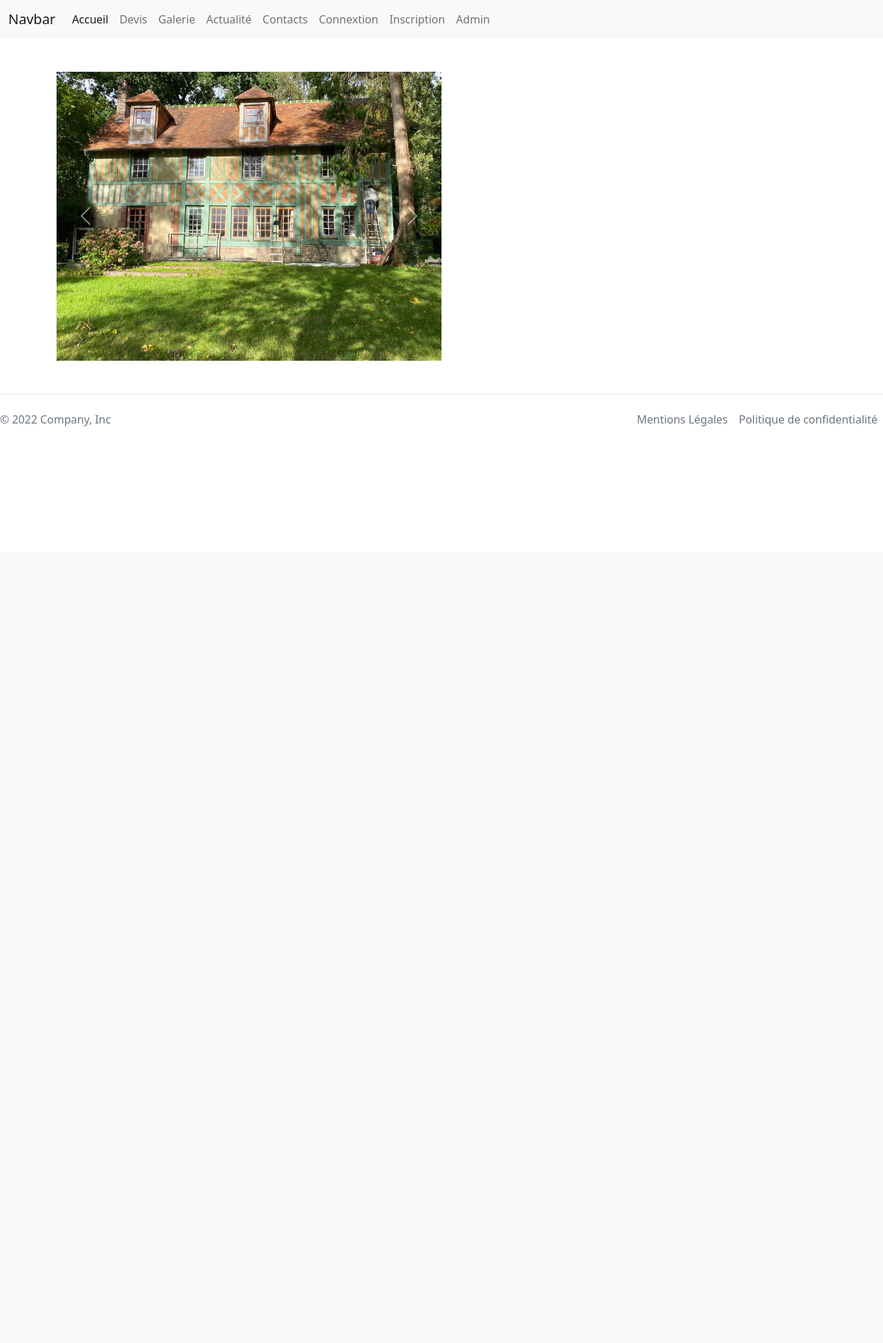
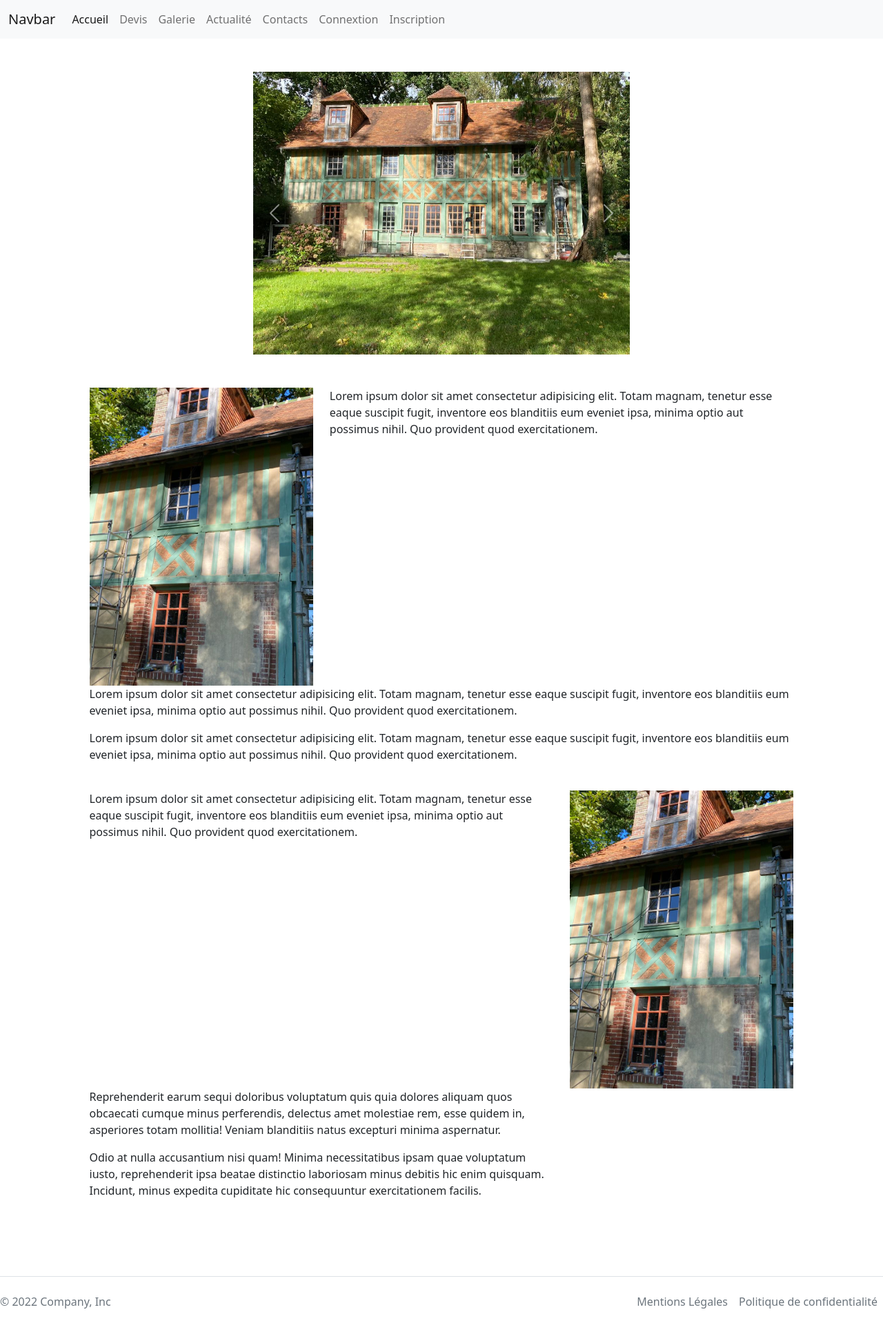
Before and after one commit to ZenonStella/projet_final, a PHP site: page /views/home.php in a window 1280 px wide. Shown: the whole page at 69% size. Before the commit the page ends 618 px from the top, so only its background shows below. Run offline with PHP 8.4, Linux system fonts and the light colour scheme.

Commit message:
interface ajustements et connexion

```diff
--- a/admin/detail.php
+++ b/admin/detail.php
@@ -1,4 +1,5 @@
 <?php
+session_start();
 require('inc/header.php');
 ?>
 
--- a/admin/devis.php
+++ b/admin/devis.php
@@ -1,4 +1,5 @@
 <?php
+session_start();
 require('inc/header.php');
 ?>
 <div class="row justify-content-center">
--- a/admin/home.php
+++ b/admin/home.php
@@ -1,4 +1,5 @@
 <?php
+session_start();
 require('inc/header.php');
 require_once '../controllers/calendar_controller.php';
 ?>
@@ -28,19 +29,16 @@ require_once '../controllers/calendar_controller.php';
                     <tr>
                         <th scope="col">Identité</th>
                         <th scope="col">Messages</th>
-                        <th scope="col">Action</th>
                     </tr>
                 </thead>
                 <tbody>
                     <tr>
                         <td>Mark</td>
                         <td>Otto</td>
-                        <td>@mdo</td>
                     </tr>
                     <tr>
                         <td>Jacob</td>
                         <td>Thornton</td>
-                        <td>@fat</td>
                     </tr>
                 </tbody>
             </table>
@@ -54,7 +52,7 @@ require_once '../controllers/calendar_controller.php';
                     <tr>
                         <th scope="col">Indentité</th>
                         <th scope="col">Adresse mail</th>
-                        <th scope="col">Action</th>
+                        <th scope="col">numero de telephone</th>
                     </tr>
                 </thead>
                 <tbody>
--- a/admin/meet.php
+++ b/admin/meet.php
@@ -1,4 +1,5 @@
 <?php
+session_start();
 require('inc/header.php');
 require_once '../controllers/calendar_controller.php';
 ?>
--- a/admin/messages.php
+++ b/admin/messages.php
@@ -1,4 +1,5 @@
 <?php
+session_start();
 require('inc/header.php');
 ?>
 <div class="row justify-content-center">
--- a/admin/news.php
+++ b/admin/news.php
@@ -1,4 +1,5 @@
 <?php
+session_start();
 require('inc/header.php');
 ?>
 <div class="row justify-content-center">
@@ -12,7 +13,7 @@ require('inc/header.php');
         </div>
         <div class="galery row" data-masonry='{"percentPosition": true }'>
             <?php for ($i = 0; $i < 4; $i++) { ?>
-                <div class="col-sm-6 col-lg-4 col-3 mb-4">
+                <div class="col-sm-4 col-lg-2 col-3 mb-4">
                     <div class="card">
                         <img src="../assets/img/facade_en_torchie.jpg" alt="">
                     </div>
--- a/admin/users.php
+++ b/admin/users.php
@@ -1,4 +1,5 @@
 <?php
+session_start();
 require('inc/header.php');
 ?>
 <div class="row justify-content-center">
--- a/controllers/login_controller.php
+++ b/controllers/login_controller.php
@@ -36,7 +36,7 @@ if ($_SERVER['REQUEST_METHOD'] == 'POST') {
             'img' => 'stella'
 
         ];
-        header('Location: dashboard.php');
+        header('Location: home.php');
     }
 }
 
--- a/inc/header.php
+++ b/inc/header.php
@@ -38,15 +38,25 @@
                         <li class="nav-item">
                             <a class="nav-link" href="contact.php">Contacts</a>
                         </li>
+
+                        <?php
+                        if (isset($_SESSION['user'])) { ?>
+                            <li class="nav-item">
+                                <a class="nav-link" href="redgister.php">Deconnextion</a>
+                            </li>
+                            <li class="nav-item">
+                                <a class="nav-link" href="../admin/home.php">Admin</a>
+                            </li>
+                        <?php } else { ?>
                             <li class="nav-item">
                                 <a class="nav-link" href="login.php">Connextion</a>
                             </li>
                             <li class="nav-item">
                                 <a class="nav-link" href="redgister.php">Inscription</a>
                             </li>
-                        <li class="nav-item">
-                            <a class="nav-link" href="../admin/home.php">Admin</a>
-                        </li>
+                        <?php }
+                        ?>
+
                     </ul>
                 </div>
             </div>
--- a/views/devis.php
+++ b/views/devis.php
@@ -1,4 +1,5 @@
 <?php
+session_start();
 require_once '../controllers/calendar_controller.php';
 
 include('../inc/header.php');
--- a/views/home.php
+++ b/views/home.php
@@ -1,7 +1,9 @@
 <?php
+session_start();
 require('../inc/header.php');
 ?>
-<div id="carouselExampleControls" class="carousel slide slider" data-bs-ride="carousel">
+<div class="row justify-content-center">
+  <div id="carouselExampleControls" class="carousel slide slider col-11" data-bs-ride="carousel">
     <div class="carousel-inner">
       <div class="carousel-item active">
         <img src="../assets/img/facede_torchie.jpg" class="d-block w-100" alt="">
@@ -22,6 +24,39 @@ require('../inc/header.php');
       <span class="visually-hidden">Next</span>
     </button>
   </div>
+  <div class="col-11 my-5">
+    <div class="row">
+      <div class="flex-shrink-0 col-4">
+        <img src="../assets/img/facade_en_torchie.jpg" alt="...">
+      </div>
+      <div class="flex-grow-1 col-8">
+        <p class="coll-11">Lorem ipsum dolor sit amet consectetur adipisicing elit. Totam magnam, tenetur esse eaque suscipit fugit, inventore eos blanditiis eum eveniet ipsa, minima optio aut possimus nihil. Quo provident quod exercitationem. </p>
+      </div>
+      <div class="flex-grow-1 col-8">
+        <p class="coll-11">Lorem ipsum dolor sit amet consectetur adipisicing elit. Totam magnam, tenetur esse eaque suscipit fugit, inventore eos blanditiis eum eveniet ipsa, minima optio aut possimus nihil. Quo provident quod exercitationem. </p>
+      </div>
+      <div class="flex-grow-1 col-8">
+        <p class="coll-11">Lorem ipsum dolor sit amet consectetur adipisicing elit. Totam magnam, tenetur esse eaque suscipit fugit, inventore eos blanditiis eum eveniet ipsa, minima optio aut possimus nihil. Quo provident quod exercitationem. </p>
+      </div>
+    </div>
+    <div class="row flex-row flex-wrap">
+      <div class="box-img col-4">
+        <img src="" alt="">
+      </div>
+      <div class="box-text">
+
+      </div>
+    </div>
+    <div class="box row">
+      <p class="col-8">Lorem ipsum dolor sit amet consectetur adipisicing elit. Totam magnam, tenetur esse eaque suscipit fugit, inventore eos blanditiis eum eveniet ipsa, minima optio aut possimus nihil. Quo provident quod exercitationem. </p>
+      <div class="box-img col-4">
+        <img src="../assets/img/facade_en_torchie.jpg" alt="">
+      </div>
+      <p class="col-lg-8">Reprehenderit earum sequi doloribus voluptatum quis quia dolores aliquam quos obcaecati cumque minus perferendis, delectus amet molestiae rem, esse quidem in, asperiores totam mollitia! Veniam blanditiis natus excepturi minima aspernatur.</p>
+      <p class="col-lg-8"> Odio at nulla accusantium nisi quam! Minima necessitatibus ipsam quae voluptatum iusto, reprehenderit ipsa beatae distinctio laboriosam minus debitis hic enim quisquam. Incidunt, minus expedita cupiditate hic consequuntur exercitationem facilis.</p>
+    </div>
+  </div>
+</div>
 
 
 
--- a/views/login.php
+++ b/views/login.php
@@ -1,12 +1,8 @@
 <?php
 require_once '../controllers/login_controller.php';
 include('../inc/header.php');
-if (!isset($_SESSION['user'])) { ?>
-    <h1 class="m-5 text-center title brown">Formulaire d'identification</h1>
-<?php } else { ?>
-    <h1 class="m-5 text-center title <?= $_COOKIE['theme'] ?>">Formulaire d'identification</h1>
-<?php }
 ?>
+<h2>Connectez vous pour faciliter votre navigation et vos interactions a travers notre site</h2>
 <form action="" method="POST">
     <div class="row justify-content-center">
         <div class="col-8 border border-secondary rounded shadow p-4 d-flex flex-wrap justify-content-evenly">
```
Also changed, not shown: controllers/form_controller.php (+8 -8 lines), views/actualite.php (+6 -1 lines), views/contact.php (+19 -6 lines), views/redgister.php (+7 -9 lines). Lines whose indentation alone changed are shown as unchanged.
